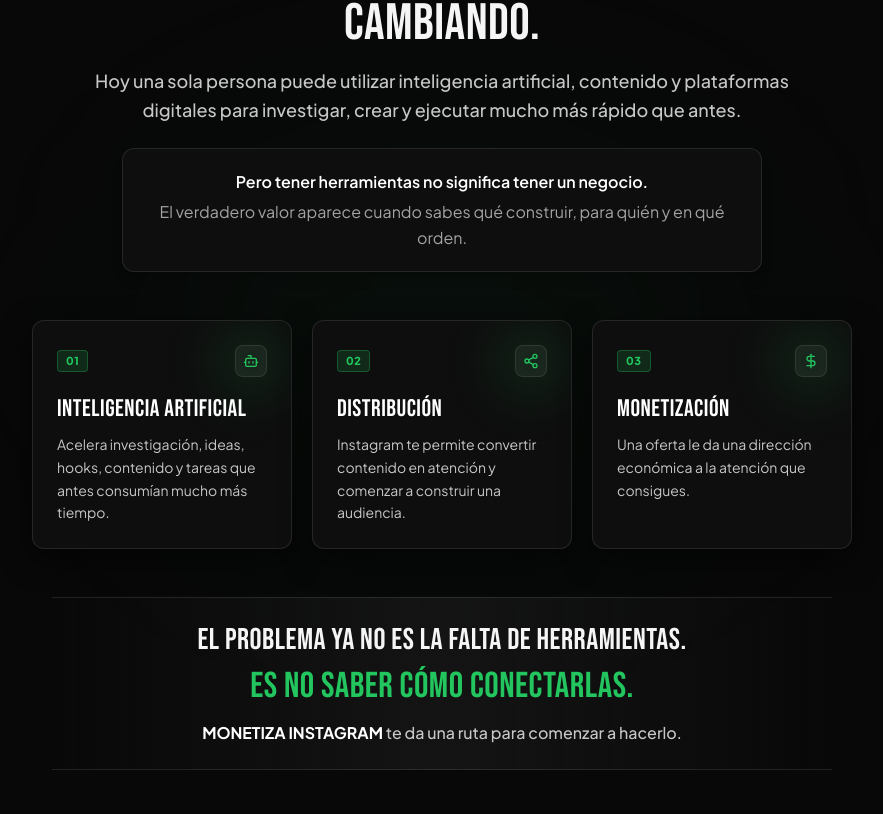
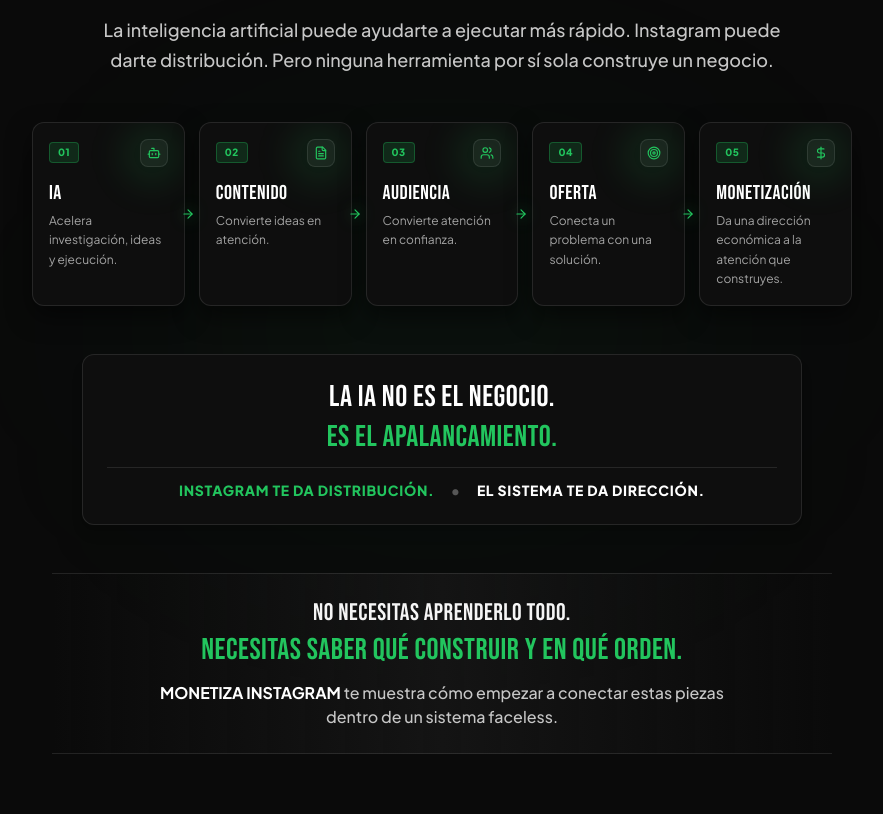
Before and after one commit to focusmindset26-pixel/MONETIZA-INSTAGRAM, a React (Vite) app: page / in a window 1280 px wide. Shown: the part 1506-2320 px from the top of the page, without its empty margins (198-1081 px from the left). Built offline with nearby package versions, Linux system fonts and the light colour scheme.

Commit message:
refactor: remove NewRulesSection from landing page
The section was removed to streamline the landing page flow and focus on core transformation content.

```diff
--- a/src/App.tsx
+++ b/src/App.tsx
@@ -1,7 +1,6 @@
 import React, { useState, Suspense, lazy } from 'react';
 import { Header } from './components/Header';
 import { Hero } from './components/Hero';
-import { NewRulesSection } from './components/NewRulesSection';
 import { OpportunityConnectionSection } from './components/OpportunityConnectionSection';
 import { TimeAchievementSection } from './components/TimeAchievementSection';
 import { TransformationSection } from './components/TransformationSection';
@@ -37,10 +36,7 @@ export default function App() {
           onImageClick={() => setIsImageModalOpen(true)}
         />
 
-        {/* 1.5. New Rules Section (IA + DISTRIBUCIÓN + MONETIZACIÓN) */}
-        <NewRulesSection />
-
-        {/* 1.6. Opportunity Connection Section (CÓMO CONECTARLAS) */}
+        {/* 1.5. Opportunity Connection Section (CÓMO CONECTARLAS) */}
         <OpportunityConnectionSection />
 
         {/* 2. Time + Achievement Section (TIEMPO + LOGRO) */}
--- a/src/components/NewRulesSection.tsx
+++ /dev/null
@@ -1,106 +0,0 @@
-import React from 'react';
-import { Bot, Share2, DollarSign } from 'lucide-react';
-
-export const NewRulesSection: React.FC = () => {
-  const elements = [
-    {
-      number: '01',
-      title: 'INTELIGENCIA ARTIFICIAL',
-      description: 'Acelera investigación, ideas, hooks, contenido y tareas que antes consumían mucho más tiempo.',
-      icon: Bot,
-    },
-    {
-      number: '02',
-      title: 'DISTRIBUCIÓN',
-      description: 'Instagram te permite convertir contenido en atención y comenzar a construir una audiencia.',
-      icon: Share2,
-    },
-    {
-      number: '03',
-      title: 'MONETIZACIÓN',
-      description: 'Una oferta le da una dirección económica a la atención que consigues.',
-      icon: DollarSign,
-    },
-  ];
-
-  return (
-    <section className="py-16 md:py-24 border-b border-white/5 bg-[#080808] relative overflow-hidden">
-      {/* Ambient glow */}
-      <div className="absolute top-1/2 left-1/2 -translate-x-1/2 -translate-y-1/2 w-[550px] h-[300px] bg-[#22C55E]/5 blur-[130px] pointer-events-none rounded-full" />
-
-      <div className="w-full max-w-[860px] mx-auto px-5 relative z-10 text-center">
-        {/* Eyebrow */}
-        <div className="inline-block bg-[#22C55E]/10 border border-[#22C55E]/40 text-[#22C55E] px-3.5 py-1.5 rounded text-xs font-extrabold tracking-[1.5px] uppercase mb-4">
-          UNA NUEVA FORMA DE CONSTRUIR YA ESTÁ AQUÍ
-        </div>
-
-        {/* Headline */}
-        <h2 className="font-['Bebas_Neue',sans-serif] text-[clamp(2.1rem,5vw,3.2rem)] leading-[0.98] text-[#F5F5F5] uppercase tracking-[0.5px] max-w-[780px] mx-auto mb-4">
-          LAS REGLAS DEL NEGOCIO DIGITAL ESTÁN CAMBIANDO.
-        </h2>
-
-        {/* Subheadline */}
-        <p className="text-[#C7C7C7] text-base sm:text-lg max-w-[720px] mx-auto leading-relaxed mb-6 font-medium">
-          Hoy una sola persona puede utilizar inteligencia artificial, contenido y plataformas digitales para investigar, crear y ejecutar mucho más rápido que antes.
-        </p>
-
-        {/* Texto de apoyo */}
-        <div className="max-w-[640px] mx-auto bg-[#0E0E0E] border border-white/10 rounded-xl p-4 sm:p-5 mb-12 text-sm sm:text-base text-[#A3A3A3] leading-relaxed text-center shadow-lg">
-          <p className="text-white font-semibold mb-1">
-            Pero tener herramientas no significa tener un negocio.
-          </p>
-          <p>
-            El verdadero valor aparece cuando sabes qué construir, para quién y en qué orden.
-          </p>
-        </div>
-
-        {/* 3 Elementos Principales */}
-        <div className="grid grid-cols-1 md:grid-cols-3 gap-5 text-left max-w-[820px] mx-auto mb-12">
-          {elements.map((item) => {
-            const IconComp = item.icon;
-            return (
-              <div
-                key={item.number}
-                className="bg-[#0E0E0E] border border-white/10 hover:border-[#22C55E]/50 rounded-xl p-5 sm:p-6 flex flex-col justify-between transition-all duration-300 shadow-[0_10px_30px_rgba(0,0,0,0.6)] relative overflow-hidden group hover:-translate-y-1"
-              >
-                <div className="absolute top-0 right-0 w-20 h-20 bg-[#22C55E]/10 blur-xl rounded-full pointer-events-none" />
-
-                <div>
-                  <div className="flex items-center justify-between mb-4">
-                    <span className="text-[11px] font-extrabold tracking-wider text-[#22C55E] bg-[#22C55E]/15 px-2 py-0.5 rounded border border-[#22C55E]/30">
-                      {item.number}
-                    </span>
-                    <div className="w-8 h-8 rounded-lg bg-white/5 border border-white/10 flex items-center justify-center group-hover:border-[#22C55E]/40 transition-colors">
-                      <IconComp className="w-4 h-4 text-[#22C55E]" />
-                    </div>
-                  </div>
-
-                  <h3 className="font-['Bebas_Neue',sans-serif] text-xl sm:text-2xl text-white tracking-[0.5px] uppercase mb-2">
-                    {item.title}
-                  </h3>
-
-                  <p className="text-xs sm:text-sm text-[#C7C7C7] leading-relaxed">
-                    {item.description}
-                  </p>
-                </div>
-              </div>
-            );
-          })}
-        </div>
-
-        {/* Cierre del bloque */}
-        <div className="max-w-[780px] mx-auto bg-gradient-to-r from-transparent via-[#141414] to-transparent border-y border-white/10 py-6 px-4 text-center">
-          <p className="font-['Bebas_Neue',sans-serif] text-xl sm:text-2xl md:text-3xl tracking-[0.5px] text-[#F5F5F5] leading-tight uppercase mb-1">
-            EL PROBLEMA YA NO ES LA FALTA DE HERRAMIENTAS.
-          </p>
-          <p className="font-['Bebas_Neue',sans-serif] text-2xl sm:text-3xl md:text-4xl tracking-[0.5px] text-[#22C55E] leading-tight uppercase mb-3">
-            ES NO SABER CÓMO CONECTARLAS.
-          </p>
-          <p className="text-sm sm:text-base text-[#C7C7C7] font-medium max-w-[520px] mx-auto">
-            <strong className="text-white">MONETIZA INSTAGRAM</strong> te da una ruta para comenzar a hacerlo.
-          </p>
-        </div>
-      </div>
-    </section>
-  );
-};
```
